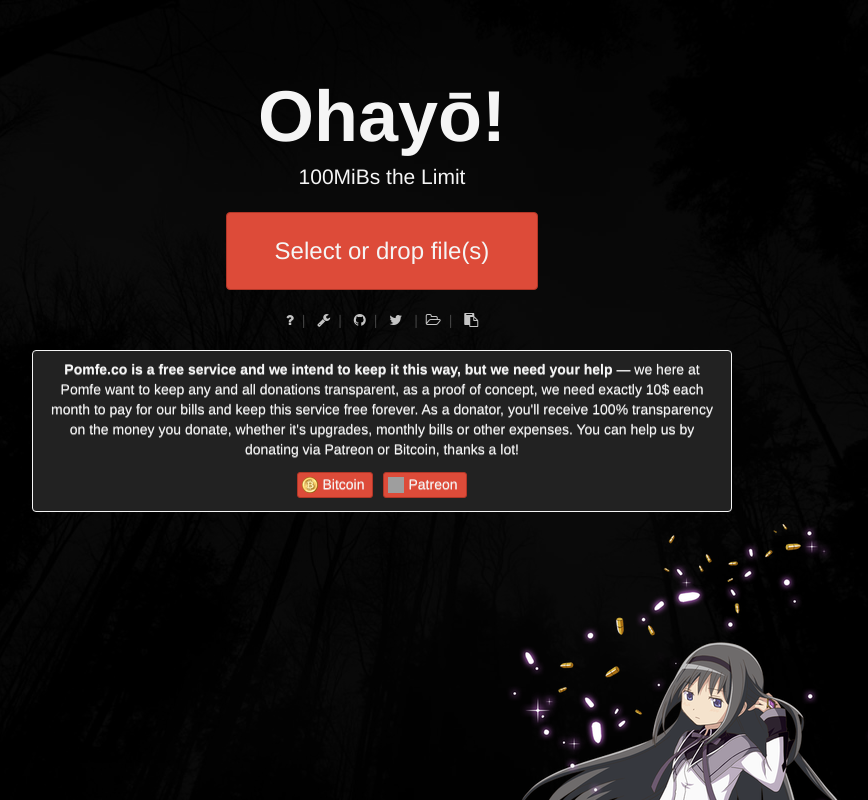
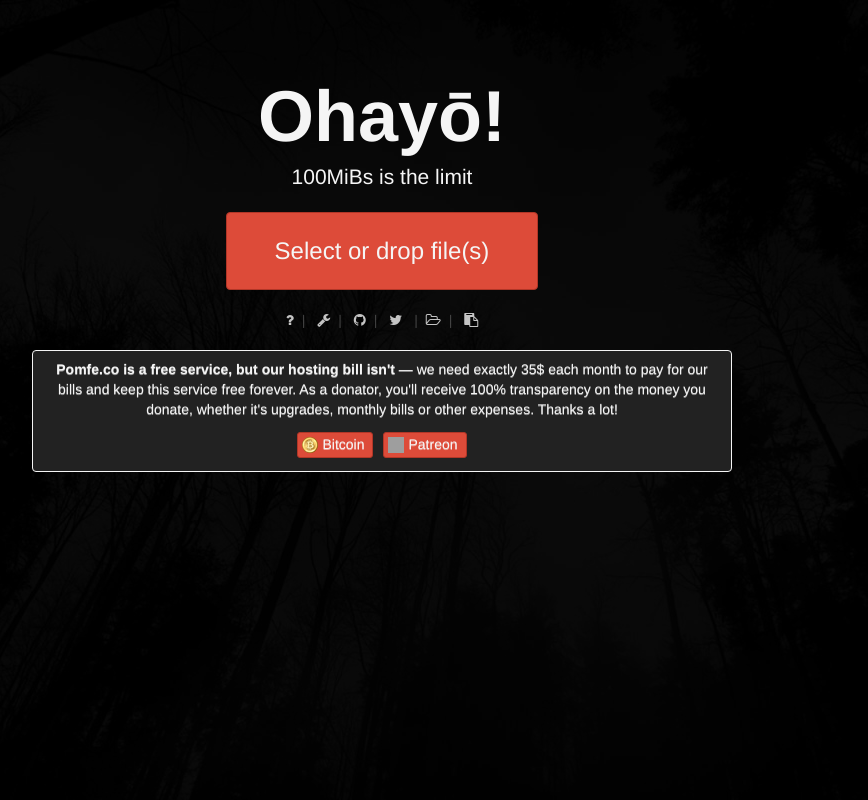
Before and after one commit to VottonDev/pomfe.co-file-hosting, a PHP site: page / in a window 1280 px wide. Shown: the whole page, without its empty margins (258-1126 px from the left). Run offline with PHP 8.4, Linux system fonts and the light colour scheme; grey boxes are pictures that could not be loaded.

Commit message:
Fixing a spelling error
Fixing a spelling error

```diff
--- a/index.php
+++ b/index.php
@@ -21,7 +21,7 @@
 <div class=container>
     <div class=jumbotron>
         <h1>Ohay&#x14D;!</h1>
-        <p class=lead>100MiBs the Limit</p><noscript><p class="alert alert-error"><strong>Enable JavaScript</strong> Here is a non javascript version of the website: <a href="https://pomfe.co/nojs.html">https://pomfe.co/nojs.html</a></p></noscript>
+        <p class=lead>100MiBs is the limit</p><noscript><p class="alert alert-error"><strong>Enable JavaScript</strong> Here is a non javascript version of the website: <a href="https://pomfe.co/nojs.html">https://pomfe.co/nojs.html</a></p></noscript>
         <p id=no-file-api class="alert alert-error"><strong>This site requires some cool Web 2.0 stuff</strong> Install the latest<a href="https://firefox.com/">Firefox</a> or <a href="https://chrome.google.com/">Botnet</a> and come back &lt;3</p><a href="javascript:;" id=upload-btn class=btn>Select <span>or drop</span> file(s)</a>
         <input type=file id=upload-input name="files[]" multiple data-max-size=100MiB>
         <ul id=upload-filelist></ul>
@@ -31,10 +31,9 @@
         </div>
 
         <p class="alert alert-info">
-        <strong>Pomfe.co is a free service and we intend to keep it this way, but we need your help</strong> &mdash; we here at Pomfe want to keep any and all donations transparent, as a proof of concept, we need exactly 10$ each month to pay for our bills and keep this service free forever. As a donator, you'll receive 100% transparency on the money you donate, whether it's upgrades, monthly bills or other expenses. You can help us by donating via Patreon or Bitcoin, thanks a lot!
+        <strong>Pomfe.co is a free service, but our hosting bill isn't</strong> &mdash; we need exactly 35$ each month to pay for our bills and keep this service free forever. As a donator, you'll receive 100% transparency on the money you donate, whether it's upgrades, monthly bills or other expenses. Thanks a lot!
 <span class="donate-btns"><a class="donate-btn donate-bitcoin" href="bitcoin:1Jx1PSYdqwrhtYGhUvVvYZRfKScHQ9VLRH?label=tpb.lc&amp;message=Hosting%20Bills" target="_BLANK"><span class="icon icon-bitcoin"></span> Bitcoin</a><a class="donate-btn donate-patreon" href="https://www.patreon.com/Votton" target="_BLANK"><span class="icon icon-patreon"></span> Patreon</a></div>
 
-  <div class="background-img"></div>
 </body>
 
 </html>
--- a/nojs.html
+++ b/nojs.html
@@ -20,7 +20,7 @@
   <div class="container">
     <div class="jumbotron">
       <h1>Ohay&#x14D;!</h1>
-      <p class="lead">100MiBs the Limit</p>
+      <p class="lead">100MiBs is the limit</p>
       <p id="no-file-api" class="alert alert-error"><strong>This site requires some cool Web 2.0 stuff</strong> Install the latest<a href="http://firefox.com/">Firefox</a> or <a href="http://chrome.google.com/">Botnet</a> and come back &lt;3</p>
       <form enctype="multipart/form-data" method="post" action="upload.php?output=html">
         <input type="file" name="files[]" multiple data-max-size="100MiB">
```
